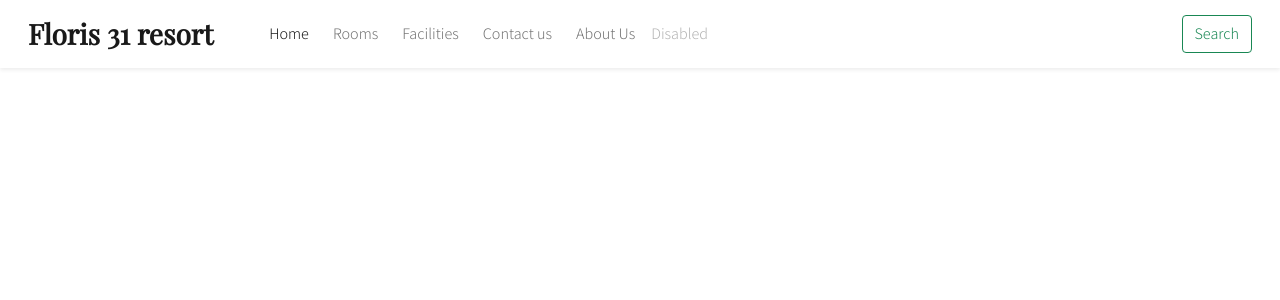
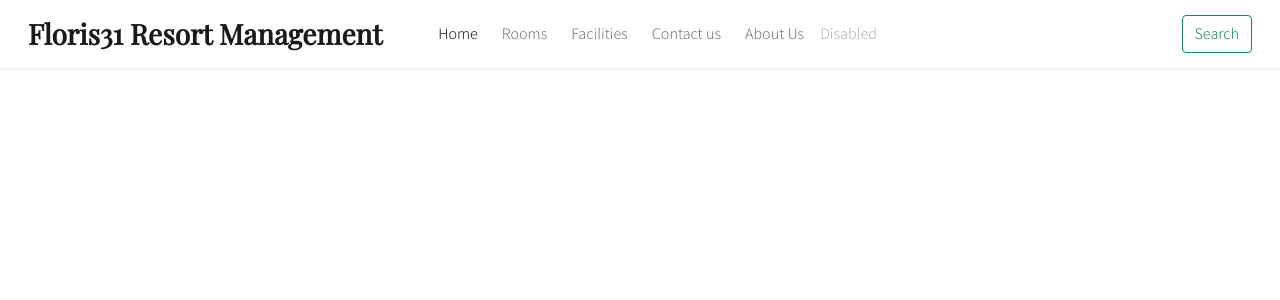
Before and after one commit to Vishwparmar/floris31website, a PHP site: page / in a window 1280 px wide. Shown: the top 300 px of the page. Run offline with PHP 8.4, Linux system fonts and the light colour scheme; some web fonts are replaced.

Commit message:
Update index.php
Management added

```diff
--- a/index.php
+++ b/index.php
@@ -18,7 +18,7 @@
 <body>
         <nav class="navbar navbar-expand-lg navbar-light bg-white px-lg-3 py-lg-2 shadow-sm sticky-top">
         <div class="container-fluid">
-            <a class="navbar-brand me-5 fw-bold fs-3 h-font" href="index.php">Floris 31 resort</a>
+            <a class="navbar-brand me-5 fw-bold fs-3 h-font" href="index.php">Floris31 Resort Management</a>
             <button class="navbar-toggler shadow-none" type="button" data-bs-toggle="collapse" data-bs-target="#navbarSupportedContent" aria-controls="navbarSupportedContent" aria-expanded="false" aria-label="Toggle navigation">
             <span class="navbar-toggler-icon"></span>
             </button>
```
